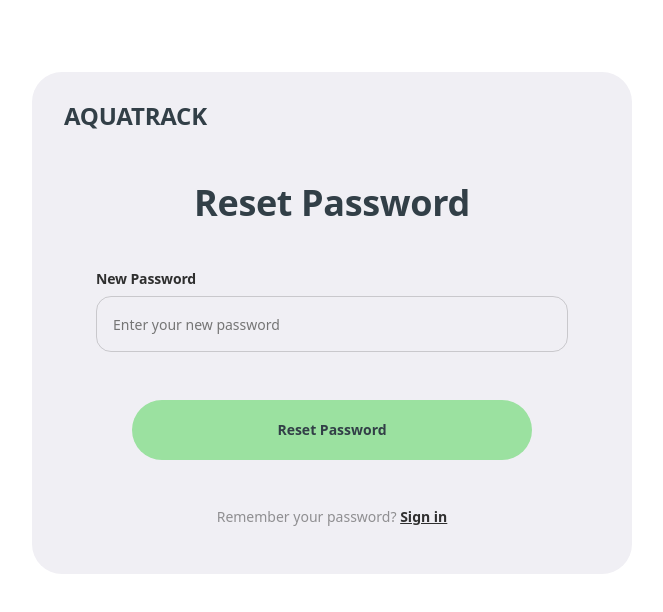
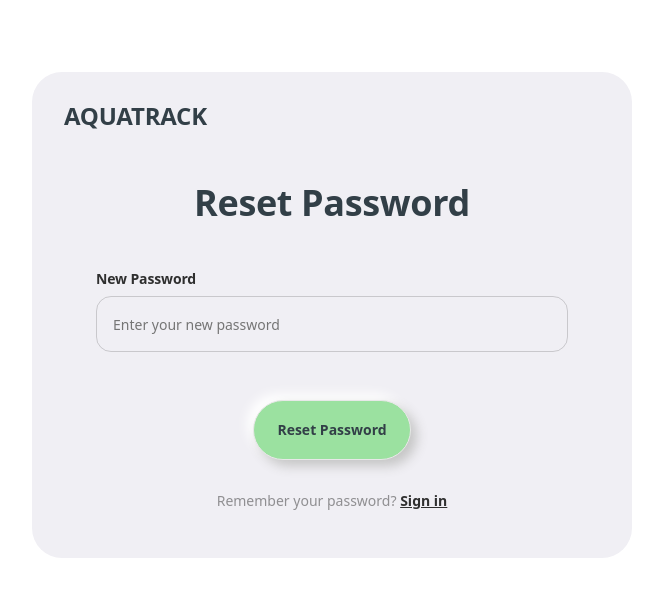
Before and after one commit to Yumfii/crystal_coders-front, a React (Create React App) app: page /reset-password in a window 1280 px wide. Shown: the top 612 px of the page, without its empty margins (308-971 px from the left). Built offline with nearby package versions, Linux system fonts and the light colour scheme.

Commit message:
Updated buttons

```diff
--- a/src/components/ResetPasswordForm/ResetPasswordForm.module.css
+++ b/src/components/ResetPasswordForm/ResetPasswordForm.module.css
@@ -93,25 +93,35 @@
 }
 
 .resetBtn {
-  margin-bottom: 16px;
   display: flex;
-  width: 100%;
-  max-width: 300px;
   height: 50px;
+  padding: 16px;
   justify-content: center;
   align-items: center;
   border-radius: 30px;
-  background: var(--Accent, #9be1a0);
-  color: var(--dark-blue);
   font-size: 14px;
   font-weight: 700;
-  line-height: 18px;
+  padding: 0.7em 1.7em;
+  color: var(--dark-blue);
+  background-color: var(--Accent, #9be1a0);
   cursor: pointer;
+  border: 1px solid #e8e8e8;
+  transition: all 0.5s;
+  box-shadow: 6px 6px 12px #c5c5c5, -6px -6px 12px #ffffff;
+  transition: background-color 0.3s ease, box-shadow 0.3s ease;
 }
 
 .resetBtn:hover,
 .resetBtn:focus {
+  background-color: var(--light-green-hover);
+  box-shadow: 0 0 10px rgba(177, 138, 189, 0.7);
+  cursor: pointer;
+}
+
+.resetBtn:active {
+  box-shadow: 4px 4px 12px #c5c5c5, -4px -4px 12px #ffffff;
   background: #87d28d;
+  cursor: pointer;
 }
 
 .message {
--- a/src/components/SignInForm/SignInForm.module.css
+++ b/src/components/SignInForm/SignInForm.module.css
@@ -68,7 +68,7 @@
   letter-spacing: -0.36px;
   margin-bottom: 32px;
   opacity: 0;
-  animation: fadeInRight  1s ease-out forwards;
+  animation: fadeInRight 1s ease-out forwards;
   animation-delay: 1s;
 }
 
@@ -191,6 +191,7 @@
   align-items: center;
   border-radius: 30px;
   color: var(--dark-blue);
+  background: var(--Accent, #9be1a0);
   font-size: 14px;
   font-weight: 700;
   cursor: pointer;
@@ -198,7 +199,6 @@
   transition: all 0.5s;
   box-shadow: 6px 6px 12px #c5c5c5, -6px -6px 12px #ffffff;
   transition: background-color 0.3s ease, box-shadow 0.3s ease;
-   background: var(--Accent, #9be1a0);
 }
 
 .signInBtn:hover,
--- a/src/components/SignUpForm/SignUpForm.module.css
+++ b/src/components/SignUpForm/SignUpForm.module.css
@@ -149,8 +149,6 @@
   transition: all 0.5s;
   box-shadow: 6px 6px 12px #c5c5c5, -6px -6px 12px #ffffff;
   transition: background-color 0.3s ease, box-shadow 0.3s ease;
-  background: var(--Accent, #9be1a0);
-  transition: background-color 0.3s ease;
 }
 
 .btn:hover,
```
Also changed, not shown: src/components/ResetPasswordForm/ResetPasswordForm.jsx (+11 -8 lines), 1 other file (tests, documents, lock files or other folders).
